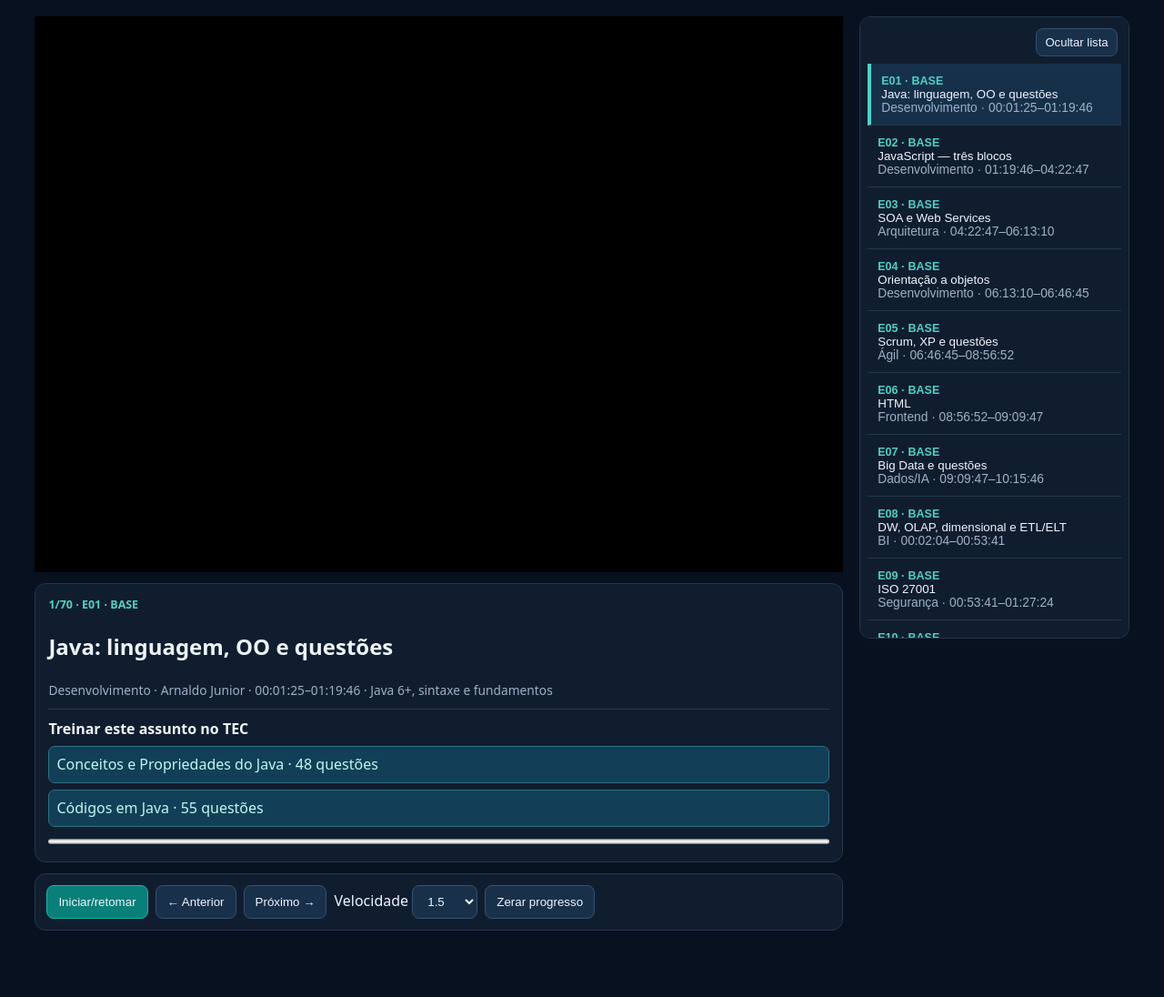
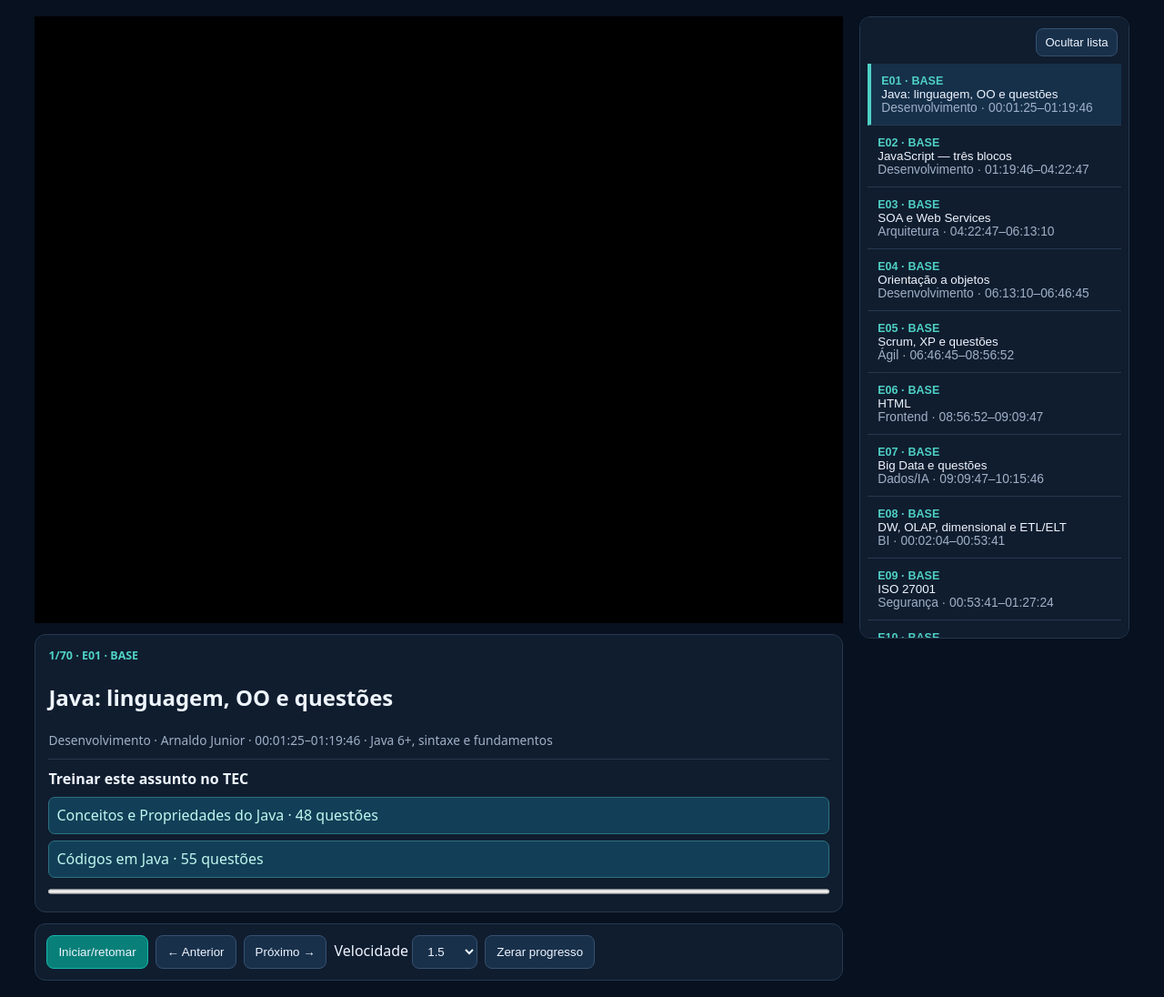
Before and after one commit to asmeduardo/estudos-concursos, a plain HTML site: page PLAYER_ESPECIFICAS_V2.html in a window 1280 px wide. Shown: the whole page at 91% size. Before the commit the page ends 1041 px from the top, so only its background shows below. Drawn offline with Linux system fonts and the light colour scheme.

Commit message:
Aumenta altura vertical do player de video

```diff
--- a/PLAYER_ESPECIFICAS_V2.html
+++ b/PLAYER_ESPECIFICAS_V2.html
@@ -6,7 +6,7 @@
 *{box-sizing:border-box} body{margin:0;background:var(--bg);color:var(--ink);font:16px/1.45 system-ui,sans-serif}
 header{display:none;padding:20px max(18px,4vw);border-bottom:1px solid var(--line)} h1{margin:0 0 6px;font-size:clamp(1.35rem,3vw,2.2rem)}
 .sub{color:var(--muted)} main{display:grid;grid-template-columns:minmax(0,3fr) minmax(250px,1fr);gap:18px;padding:18px max(18px,3vw)}
-.video{position:sticky;top:12px;align-self:start} #player{width:100%;aspect-ratio:16/11;background:#000}
+.video{position:sticky;top:12px;align-self:start} #player{width:100%;aspect-ratio:16/12;min-height:520px;background:#000}
 .now,.controls,.queue{background:var(--card);border:1px solid var(--line);border-radius:12px} .now{padding:14px;margin-top:12px}
 .controls{display:flex;gap:8px;flex-wrap:wrap;padding:12px;margin-top:12px} button,select{background:#18304a;color:var(--ink);border:1px solid #36516f;border-radius:8px;padding:9px 12px;cursor:pointer}
 button.primary{background:#087f78;border-color:#17b6aa} .queue{padding:8px;max-height:calc(100vh - 116px);overflow:auto}
```
Also changed, not shown: PLAYER_GERAIS_V2.html (+1 -1 lines).
